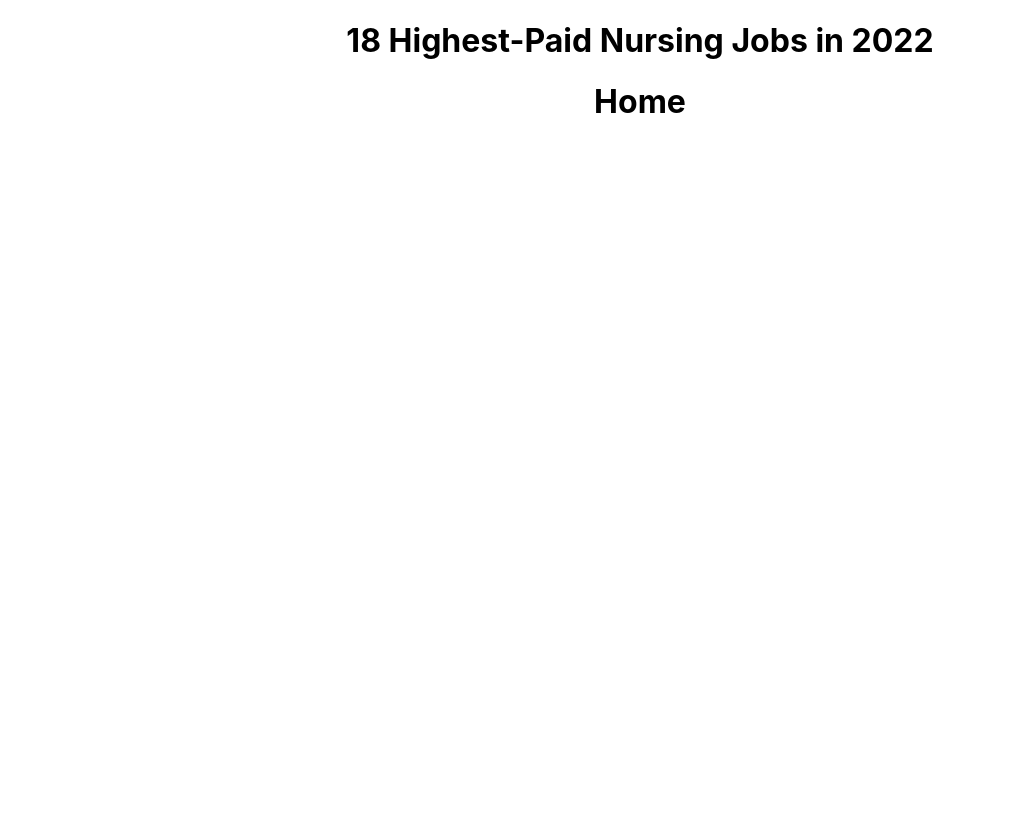
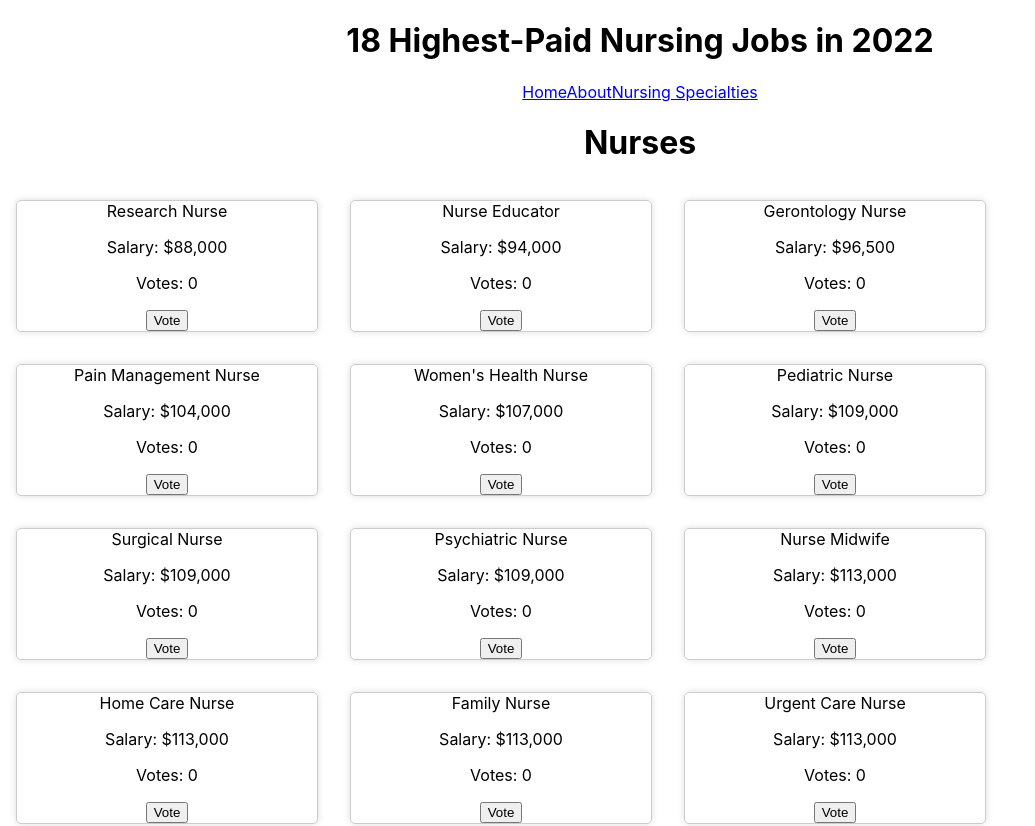
Before and after one commit to mendelr20/phase-2-project, a React (Create React App) app: page /NursingSpecialties in a window 1280 px wide. Shown: the top 826 px of the page, without its empty margins (0-1035 px from the left). Before the commit the page ends 800 px from the top, so only its background shows below. Built offline with nearby package versions, Linux system fonts and the light colour scheme; data requests are answered from the project's data file.

Commit message:
adding proper commonmnet ladder

```diff
--- a/src/About.js
+++ b/src/About.js
@@ -1,10 +1,16 @@
 import React from 'react'
+
 
 const About = () => {
   return (
     <div>
-        <div>About</div>
-        <h1>Hey there this is a test run</h1>
+        <h1>About</h1>
+        <h2>This application was created in honor of my fiancé, Shaina
+            <br/> who is my favorite person in the world,
+            <br/>the love of my life who is the best and most dedicated nurse in the world with her BSN
+        </h2>
+        <img/>
+
     </div>
 
   )
--- a/src/App.js
+++ b/src/App.js
@@ -1,11 +1,12 @@
 import React, { useEffect, useState } from "react";
-import { BrowserRouter, Route } from "react-router-dom";
+import {Route, Switch } from "react-router-dom";
 
 import './App.css';
 import Header from './Header';
+import NavBar from "./NavBar";
 import Home from "./Home";
 import About from "./About";
-import Nurses from "./Nurses";
+import NursingSpecialties from "./NursingSpecialties";
 
 export default function App() {
   const [list, setList] = useState([])
@@ -19,18 +20,18 @@ export default function App() {
   return (
     <div className="App">
       <Header />
-
-      <BrowserRouter>
-        <Route path="/">
-          <Home />
-        </Route>
-        <Route path="/About">
-          <About />
-        </Route>
-        <Route path="/Nurses">
-          <Nurses />
-        </Route>
-      </BrowserRouter>
+      <NavBar />
+        <Switch>
+          <Route exact path="/About">
+            <About />
+          </Route>
+          <Route exact path="/NursingSpecialties">
+            <NursingSpecialties list={list}/>
+          </Route>
+          <Route exact path="/">
+            <Home />
+          </Route>
+        </Switch>
     </div>
   );
 }
--- a/src/Home.js
+++ b/src/Home.js
@@ -1,10 +1,12 @@
 import React from 'react'
 
 function Home() {
-    console.log("hey there")
+
   return (
-    <h1>Home</h1>
-
+    <div>
+        <h1>Home</h1>
+        <h2>Welcome to the Nursing Specialty Application</h2>
+    </div>
   )
 }
 
--- a/src/NavBar.js
+++ b/src/NavBar.js
@@ -1,12 +1,12 @@
 import React from 'react'
-import Home from './Home'
-import About from './About'
+import { NavLink } from "react-router-dom";
 
-export const NavBar = () => {
+function NavBar(){
   return (
     <div>
-        <Home />
-        <About />
+        <NavLink to="/">Home</NavLink>
+        <NavLink to="/About">About</NavLink>
+        <NavLink to="/NursingSpecialties">Nursing Specialties</NavLink>
     </div>
   )
 }
--- a/src/Nurses.js
+++ /dev/null
@@ -1,9 +0,0 @@
-import React from 'react'
-
-function Nurses (){
-  return (
-    <div>nursing</div>
-  )
-}
-
-export default Nurses
--- /dev/null
+++ b/src/NursingSpecialties.js
@@ -0,0 +1,15 @@
+import React from 'react'
+import ListingsContainer from './ListingsContainer'
+
+
+function NursingSpecialties({list}){
+  return (
+    <div>
+      <h1>Nurses</h1>
+      <ListingsContainer list={list} />
+
+    </div>
+  )
+}
+
+export default NursingSpecialties
--- a/src/index.js
+++ b/src/index.js
@@ -3,11 +3,14 @@ import ReactDOM from 'react-dom/client';
 import './index.css';
 import App from './App';
 import reportWebVitals from './reportWebVitals';
+import { BrowserRouter } from 'react-router-dom';
 
 const root = ReactDOM.createRoot(document.getElementById('root'));
 root.render(
   <React.StrictMode>
-    <App />
+    <BrowserRouter>
+      <App />
+    </BrowserRouter>
   </React.StrictMode>
 );
 
```
Also changed, not shown: src/App.css (+4 -4 lines).
